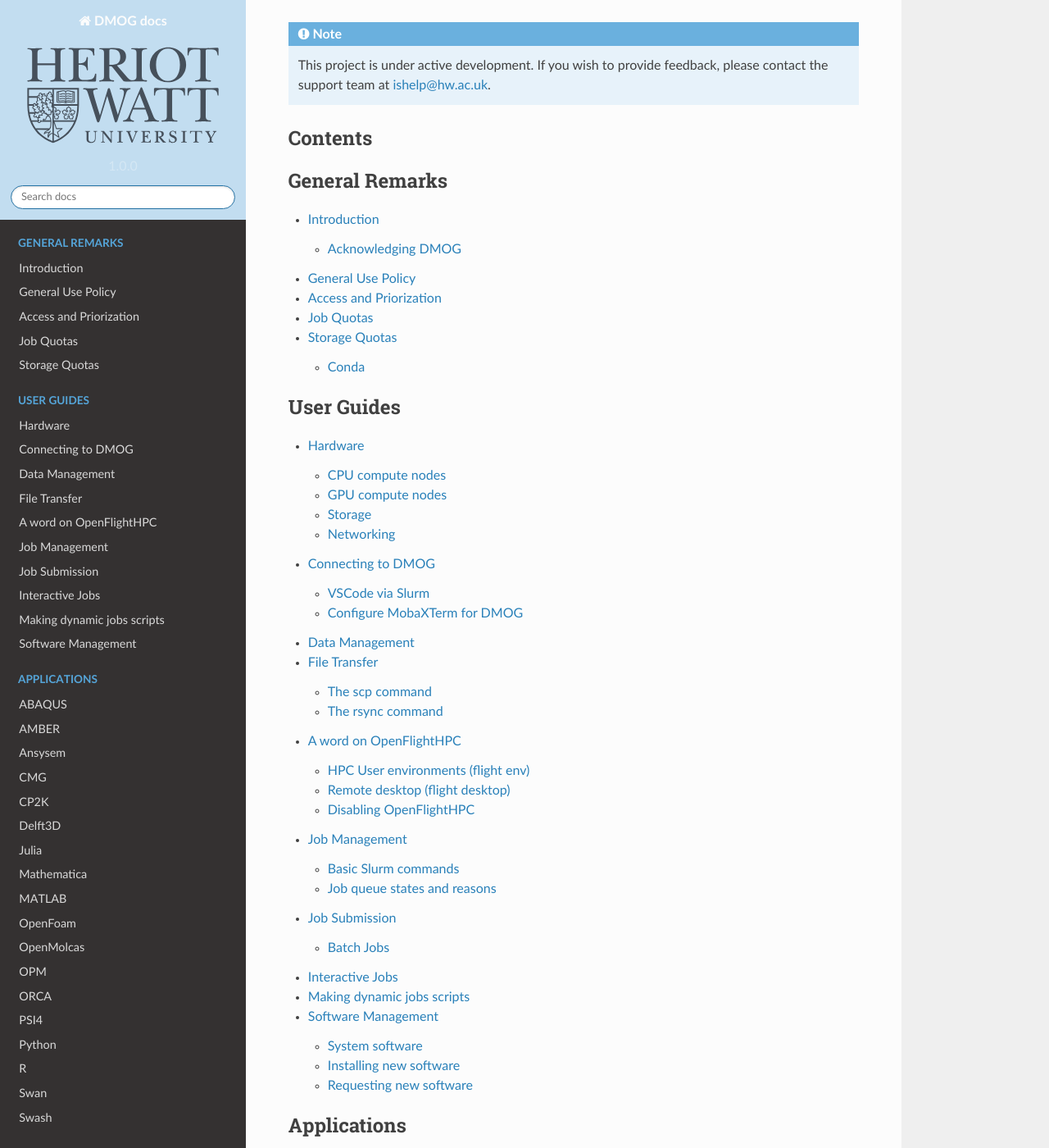
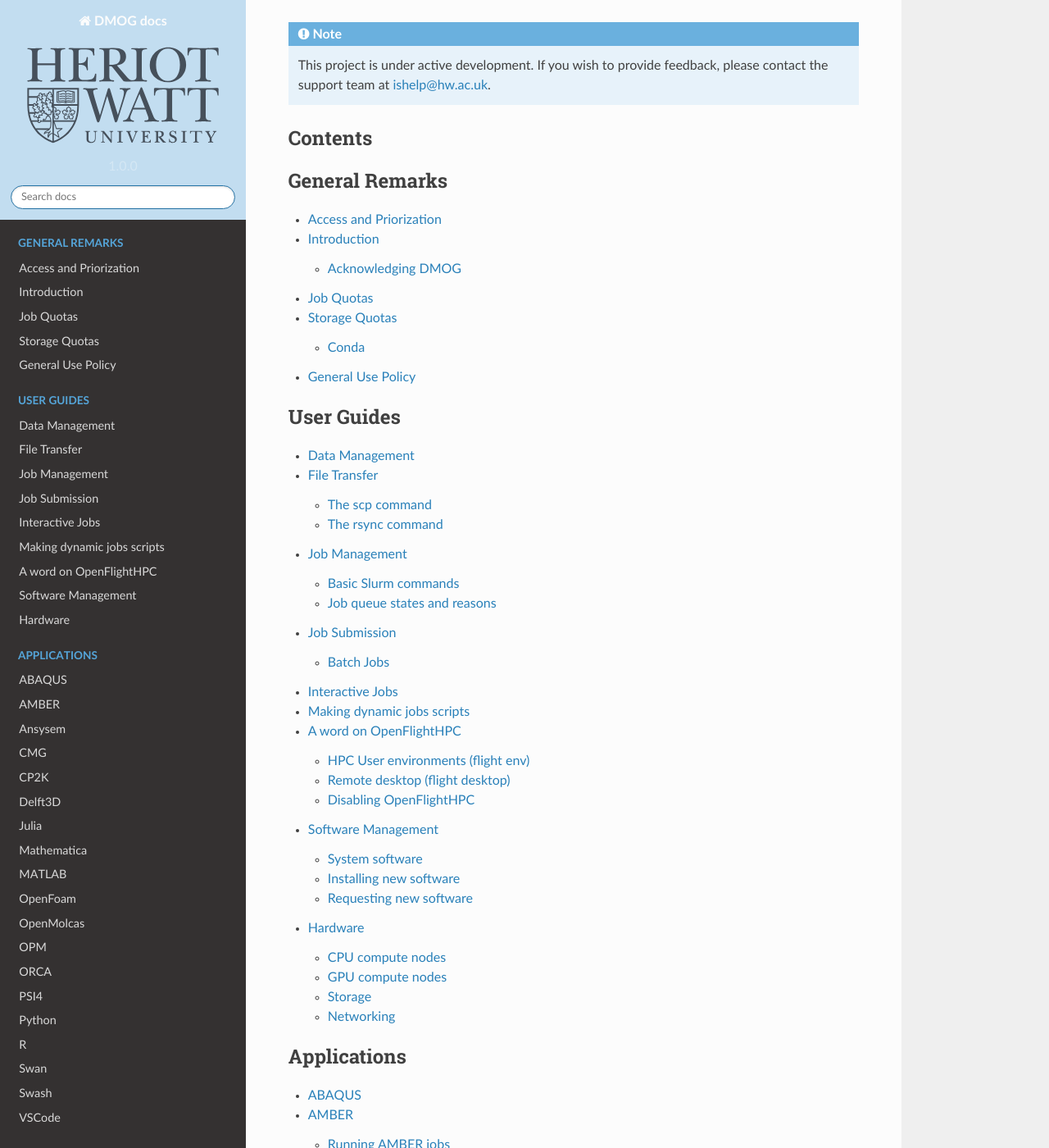
Before and after one commit to jm130/dmogdocs, a Sphinx documentation site: the page built from docs/source/index.rst, in a window 1280 px wide and 1400 px high, scrolled down 493 px. Shown: the whole window at 82% size. Built offline with Sphinx 7.4.7 and the Read the Docs theme 2.0.0, drawn with Linux system fonts in a browser that asks for light colours; some of the changed lines change nothing that is shown.

Commit message:
Update index.rst

```diff
--- a/docs/source/index.rst
+++ b/docs/source/index.rst
@@ -28,24 +28,16 @@
 .. toctree::
    :maxdepth: 2
    :caption: General Remarks
+   :glob:
 
-   admin/introduction
-   admin/usepolicy
-   admin/access
-   admin/jobquotas
-   admin/storagequotas
+   admin/*
 
 .. toctree::
    :maxdepth: 2
    :caption: User Guides
+   :glob:
 
-   user/techspecs
-   user/connecting/connecting
-   user/datatransfer
-   user/openflighthpc
-   user/jobmanagement
-   user/jobsubmission
-   user/softwaremanagement
+   user/*
 
 .. toctree::
    :maxdepth: 2
```
